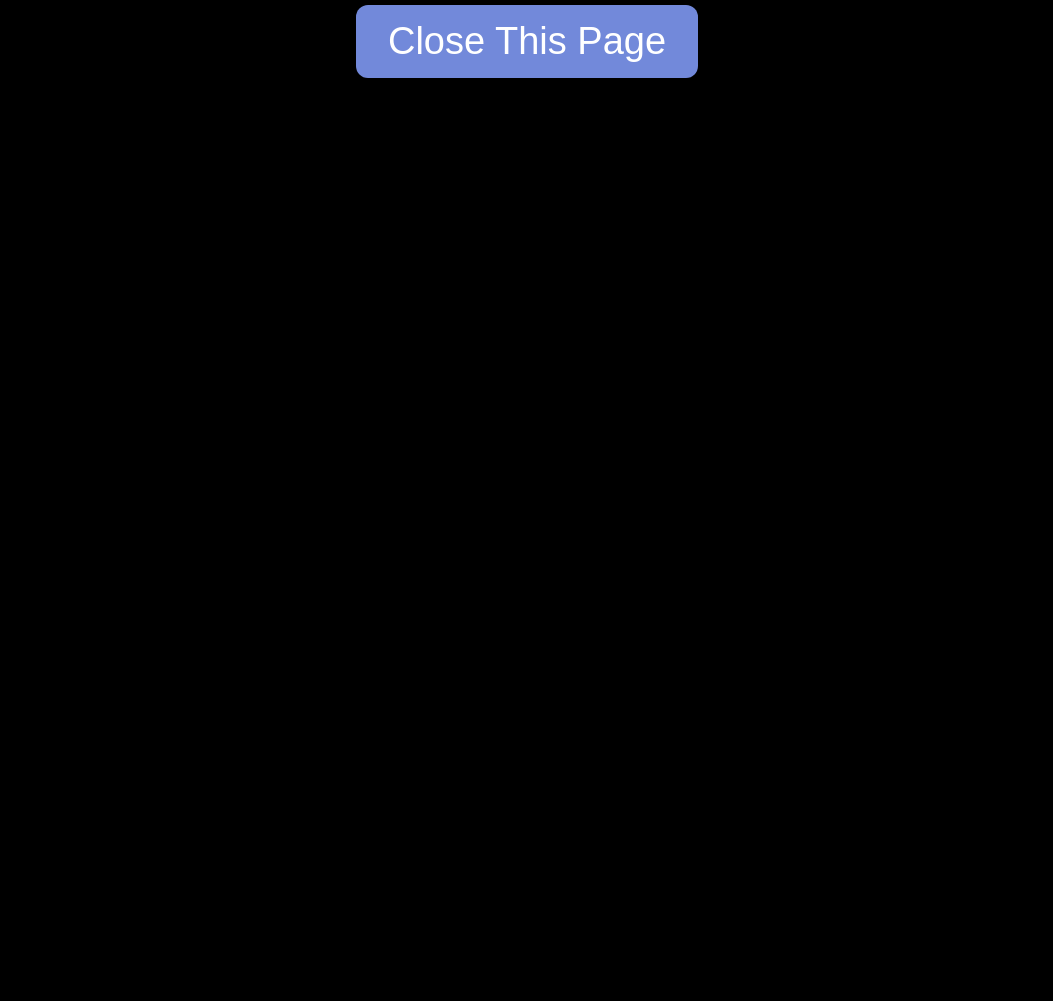
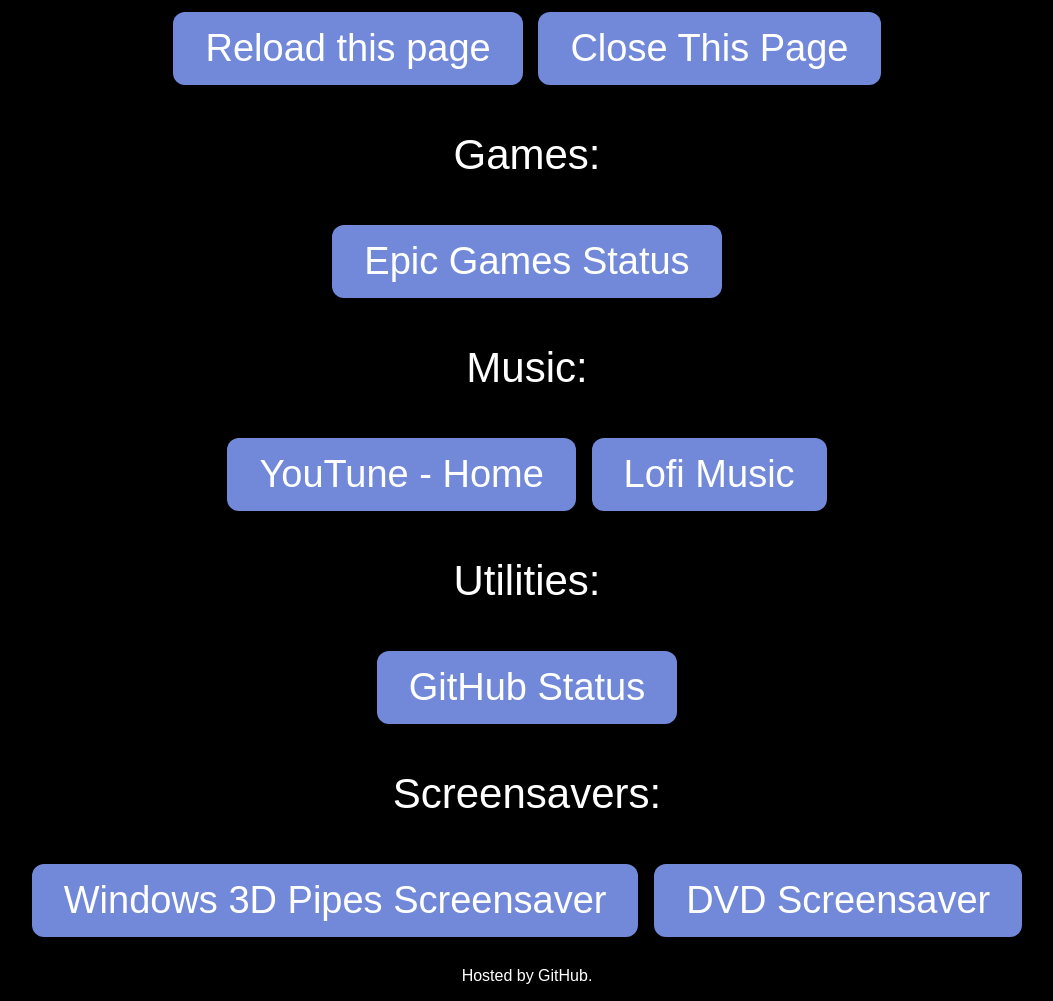
Before and after one commit to WLHQ/WLHQ-s-Website-GitHub, a plain HTML site: page New.html in a window 1280 px wide. Shown: the part 624-1625 px from the top of the page, without its empty margins (113-1166 px from the left). Before the commit the page ends 800 px from the top, so only its background shows below. Drawn offline with Linux system fonts and the light colour scheme.

Commit message:
Add files via upload

```diff
--- a/New.html
+++ b/New.html
@@ -8,22 +8,33 @@
         body {
             background-color: black;
             display: flex;
-        justify-content: center;
+            flex-direction: column;
             align-items: center;
+            justify-content: space-between;
             height: 100vh;
             margin: 0;
-        flex-direction: column;
         }
 
         .footer {
             text-align: center;
+            color: white;
+            font-family: Arial, sans-serif;
+            margin-top: 10px;
         }
 
         .centered-text {
             text-align: center;
             font-family: Arial, sans-serif;
             color: white;
-        margin-bottom: 20px;
+            margin-top: 10px;
+        }
+
+        .button-container {
+            display: flex;
+            flex-direction: column;
+            align-items: center;
+            justify-content: center;
+            margin-top: 10px;
         }
 
         /* TV screen */
@@ -148,12 +159,25 @@
         <p id="date">Fetching Current Date...</p>
         <p id="time">Fetching Current Time...</p>
     </div>
+    <div class="centered-text">
+        <p>Navigation Tools:</p>
         <button class="button" onclick="location.reload()">Reload this page</button>
         <button class="button" onclick="window.close()">Close This Page</button>
+        <p>Games:</p>
+        <a href="https://status.epicgames.com/"><button class="button">Epic Games Status</button></a>
+        <p>Music:</p>
+        <a href="https://youtune.kvnp.eu/"><button class="button">YouTune - Home</button></a>
+        <a href="https://lofimusic.app/lofigirl"><button class="button">Lofi Music</button></a>
+        <p>Utilities:</p>
+        <a href="https://githubstat.us/"><button class="button">GitHub Status</button></a>
+        <p>Screensavers:</p>
+        <a href="https://1j01.github.io/pipes/"><button class="button">Windows 3D Pipes Screensaver</button></a>
+        <a href="https://dvdscreensaver.online/"><button class="button">DVD Screensaver</button></a>
+    </div>
     <div class="footer">
-        <p>Hosted by GitHub.</p>
         <div id="wcb" class="carbonbadge wcb-d"></div>
         <script src="https://unpkg.com/website-carbon-badges@1.1.3/b.min.js" defer></script>
+        <p>Hosted by GitHub.</p>
     </div>
 </body>
 </html>
```
Lines whose indentation alone changed are shown as unchanged.
